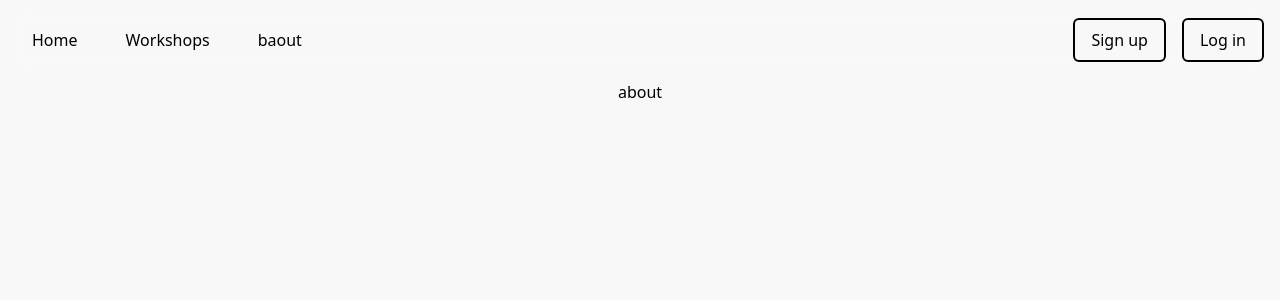
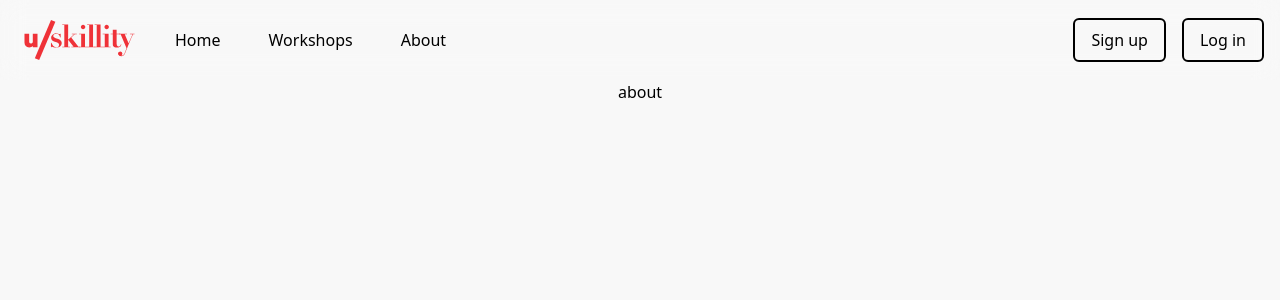
Before and after one commit to ShawnGB/uskillity-next, a Next.js app: page /about in a window 1280 px wide. Shown: the top 300 px of the page. Built offline with nearby package versions, Linux system fonts and the light colour scheme.

Commit message:
add logo to navbar

```diff
--- a/components/organisms/navbar.tsx
+++ b/components/organisms/navbar.tsx
@@ -3,6 +3,8 @@
 import { useEffect, useState } from 'react';
 import ButtonAtom from '../atoms/ButtonAtom';
 import NavLinkAtom from '../atoms/NavLinkAtom';
+import Logo from '../../app/(resources)/svg/logo.svg';
+import Image from 'next/image';
 
 export default function Navbar() {
   const containerStyle = 'h-full  mx-4 flex gap-4 items-center';
@@ -10,7 +12,7 @@ export default function Navbar() {
   const navLinks: NavLinkProps[] = [
     { href: '/', text: 'Home' },
     { href: '/workshops', text: 'Workshops' },
-    { href: 'about', text: 'baout' },
+    { href: 'about', text: 'About' },
   ];
 
   const navButtons: ButtonAtomProps[] = [
@@ -39,6 +41,9 @@ export default function Navbar() {
       }`}
     >
       <div className={containerStyle}>
+        <div className='h-1/2 flex justify-center align-mid'>
+          <Image src={Logo} alt='Description of the image' height={46} />
+        </div>
         {navLinks.map((link, index) => (
           <NavLinkAtom href={link.href} text={link.text} key={index} />
         ))}
```
Also changed, not shown: app/(resources)/svg/logo.svg (added).
